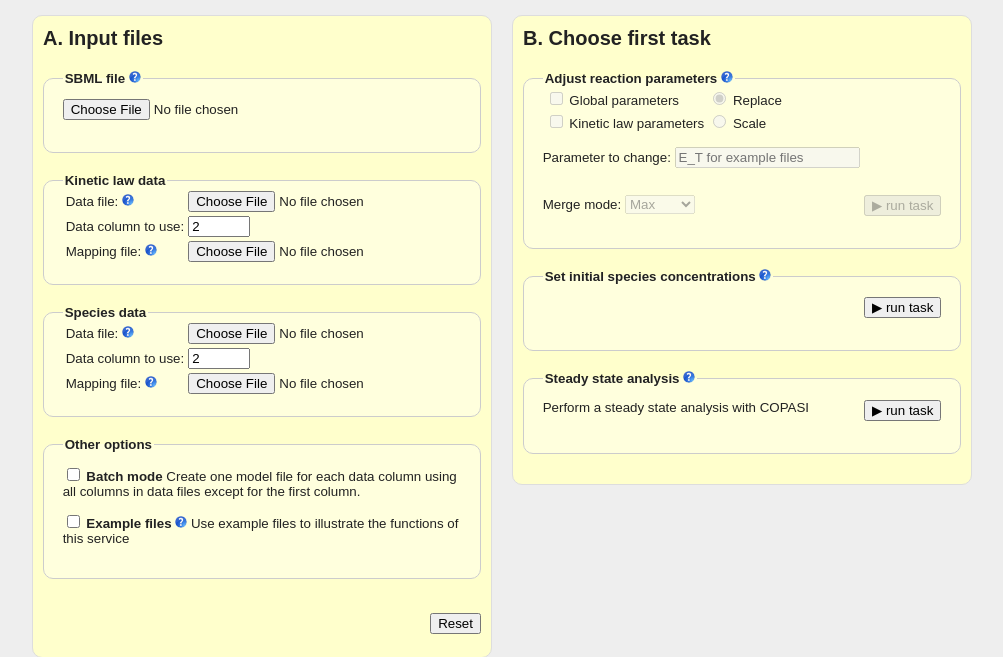
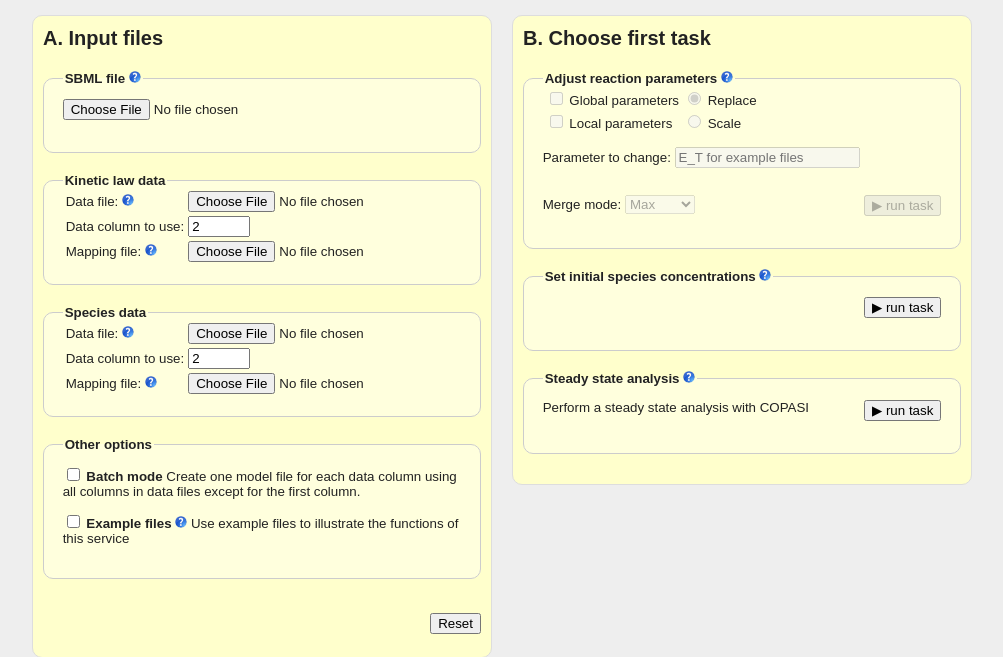
Before and after one commit to MolecularBioinformatics/sbml-mod-web, a Django app: template sbmlmod/templates/sbmlmod/index.html in a window 1280 px wide. Shown: the part 80-737 px from the top of the page, without its empty margins (138-1141 px from the left). Run offline with Django 3.2, Linux system fonts and the light colour scheme; tables that the repository leaves empty hold one stand-in row (values such as "Sample post"); the template is opened without the code that fills it: values that come from a table or form of the project are taken from there, most other values are stand-ins (such as "Sample title", 1, 10 or a date in 2020).

Commit message:
Renamed Kinetic Law Parameters to Local parameters for simplicity

```diff
--- a/sbmlmod/templates/sbmlmod/formstuff.html
+++ b/sbmlmod/templates/sbmlmod/formstuff.html
@@ -11,7 +11,7 @@
 	<td>{{ form.replace_or_scale.0 }}</td>
 </tr>
 <tr>
-	<td>{{ form.kinetic_law_parameters }} <label for="id_kinetic_law_parameters">Kinetic law parameters</label></td>
+	<td>{{ form.kinetic_law_parameters }} <label for="id_kinetic_law_parameters">Local parameters</label></td>
 	<td>{{ form.replace_or_scale.1 }}</td>
 </tr>
 </table>
```
